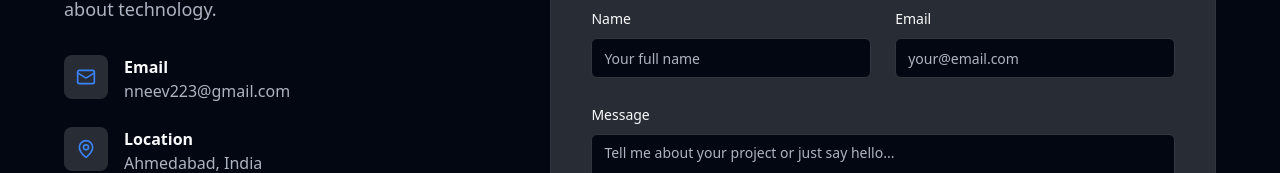
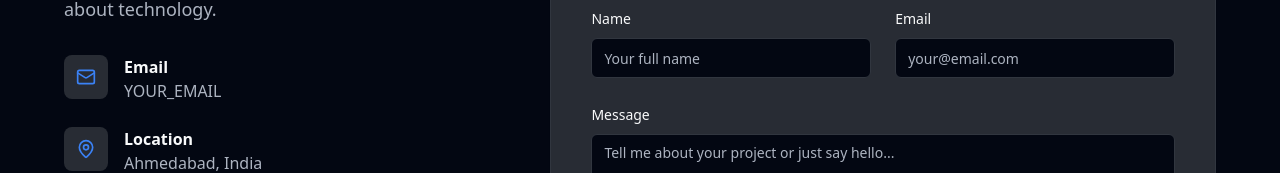
Before and after one commit to neevlila/Neev-Lila-portfolio, a React (Vite) app: page / in a window 1280 px wide. Shown: the part 4122-4295 px from the top of the page. Built offline with nearby package versions, Linux system fonts and the light colour scheme.

Commit message:
Remove the api key and gmail

```diff
--- a/src/components/ContactSection.tsx
+++ b/src/components/ContactSection.tsx
@@ -18,8 +18,8 @@ import { Card, CardContent, CardDescription, CardHeader, CardTitle } from '@/com
 import { toast } from '@/components/ui/sonner';
 
 // --- Web3Forms Configuration ---
-const WEB3FORMS_ACCESS_KEY = "f5447994-b4cb-49b8-8f93-5d25ae14855f";
-const RECIPIENT_EMAIL = "nneev223@gmail.com";
+const WEB3FORMS_ACCESS_KEY = "YOUR_WEB3FROMS_ACCESS_KEY";
+const RECIPIENT_EMAIL = "YOUR_EMAIL";
 // -------------------------------
 
 // Disposable email guard
```
